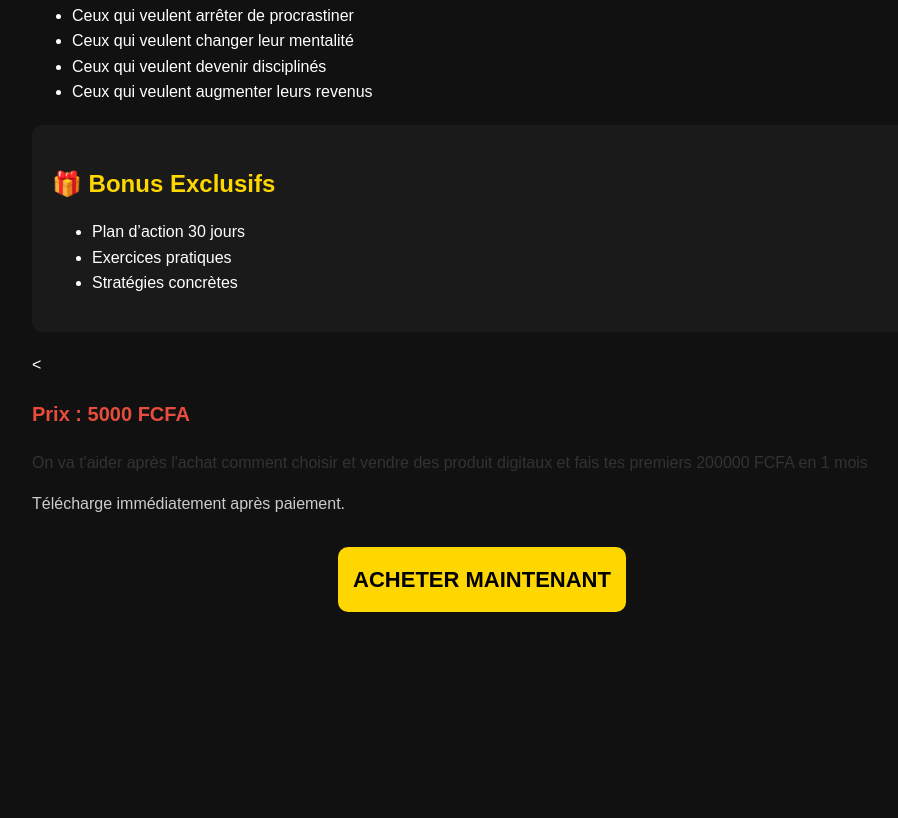
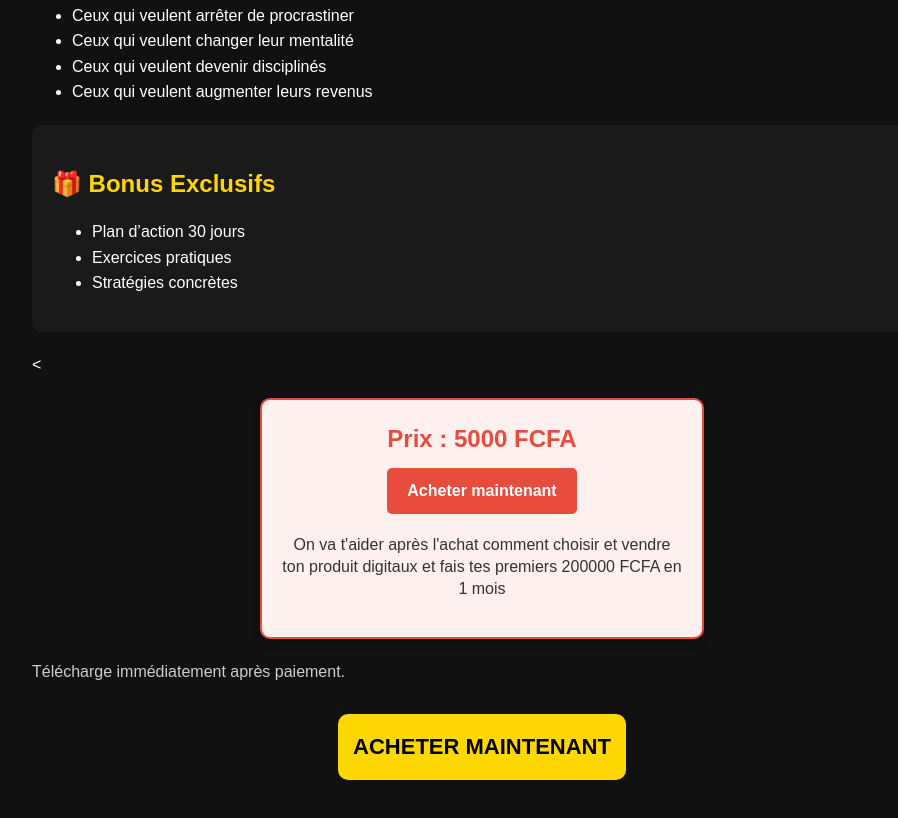
Before and after one commit to reussite775/page-vente-ebookS, a plain HTML site: page index.html in a window 1280 px wide. Shown: the part 825-1643 px from the top of the page, without its empty margins (158-1056 px from the left). Before the commit the page ends 1507 px from the top, so only its background shows below. Drawn offline with Linux system fonts and the light colour scheme.

Commit message:
Update index.html

```diff
--- a/index.html
+++ b/index.html
@@ -105,14 +105,28 @@
     </div>
 
     <<!-- Prix du produit -->
-<p id="price" style="font-size:20px; color:#e74c3c; font-weight:bold; margin-top:20px;">
-    Prix : 5000 FCFA
+<p <!-- Bloc Prix et Message après achat -->
+<div style="border: 2px solid #e74c3c; background-color: #fff0f0; padding: 20px; border-radius: 10px; max-width: 400px; margin: 20px auto; text-align: center; box-shadow: 0 4px 10px rgba(0,0,0,0.1);">
+
+    <!-- Prix -->
+    <p style="font-size:24px; color:#e74c3c; font-weight:bold; margin:0 0 10px 0;">
+        Prix : 5000 FCFA
+    </p>
+
+    <!-- Bouton d'achat -->
+    <a href="#achat" style="display:inline-block; background-color:#e74c3c; color:#fff; padding:10px 20px; border-radius:5px; text-decoration:none; font-weight:bold; margin-bottom:10px;">
+        Acheter maintenant
+    </a>
+
+    <!-- Message après achat -->
+    <p style="font-size:16px; color:#333; margin-top:10px; line-height:1.4;">
+        On va t'aider après l'achat comment choisir et vendre ton produit digitaux et fais tes premiers 200000 FCFA en 1 mois
+    </p>
+
+</div>
 </p>
 
-<!-- Texte après l'achat -->
-<p style="font-size:16px; color:#333; margin-top:10px;">
-    On va t'aider après l'achat comment choisir et vendre des produit digitaux et fais tes premiers 200000 FCFA en 1 mois
-</p>
+
     <p style="color:#ccc;">Télécharge immédiatement après paiement.</p>
     <div class="cta">ACHETER MAINTENANT</div>
 </section>
```
